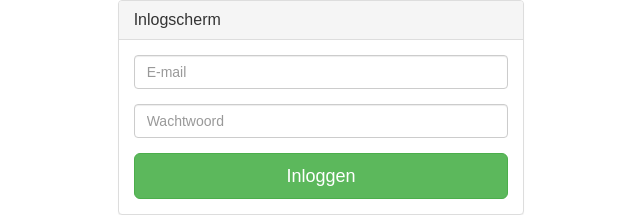
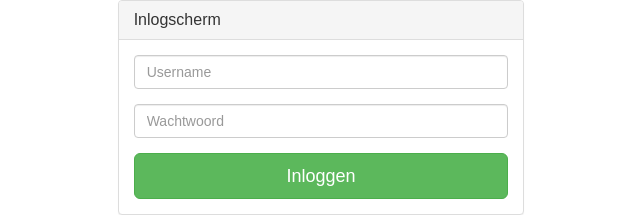
Before and after one commit to jeffreyhaen/ICA-Feestboek, a React (Create React App) app: page / in a window 1280 px wide. Shown: the top 215 px of the page, without its empty margins (319-959 px from the left). Built offline with nearby package versions, Linux system fonts and the light colour scheme.

Commit message:
added login functionality

```diff
--- a/src/App.js
+++ b/src/App.js
@@ -14,10 +14,14 @@ class App extends Component {
     }
   }
 
+  setLogin = (email) => {
+    this.setState({user: email});
+  }
+
   render() {
     if (this.state.user === undefined)
     {
-        return (<Login  />)
+        return (<Login loginHandler={this.setLogin} />)
     }
     else
     {
@@ -25,7 +29,7 @@ class App extends Component {
         <div className="App">
           <div className="App-header">
             <img src={logo} className="App-logo" alt="logo" />
-            <h2>Welcome to React</h2>
+            <h2>Welcome to React {this.state.user}</h2>
           </div>
           <p className="App-intro">
             To get started, edit <code>src/App.js</code> and save to reload.
--- a/src/Login.jsx
+++ b/src/Login.jsx
@@ -3,6 +3,13 @@ import logo from './logo.svg';
 import './App.css';
 
 class Login extends Component {
+
+    onLogin(event) {
+        event.preventDefault();
+
+        this.props.loginHandler(event.target.username.value);
+    }
+
     render() {
         return (
             <div className="row">
@@ -12,9 +19,9 @@ class Login extends Component {
                             <h3 className="panel-title">Inlogscherm</h3>
                         </div>
                         <div className="panel-body">
-                            <form onSubmit={this.onLogin}>
+                            <form onSubmit={this.onLogin.bind(this)}>
                                 <div className="form-group">
-                                    <input className="form-control" placeholder="E-mail" name="username" type="email" autofocus />
+                                    <input className="form-control" placeholder="Username" name="username" autofocus />
                                 </div>
                                 <div className="form-group">
                                     <input className="form-control" placeholder="Wachtwoord" name="password" type="password" value="" />
```
